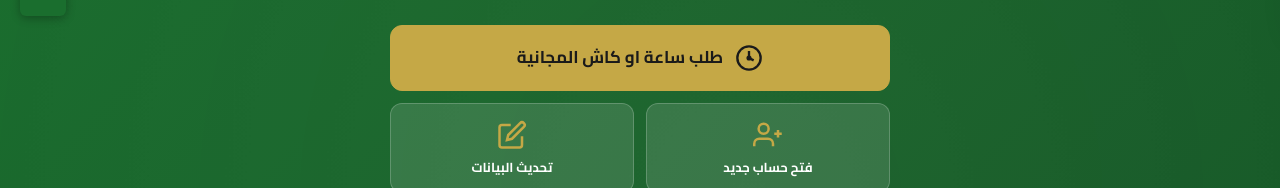
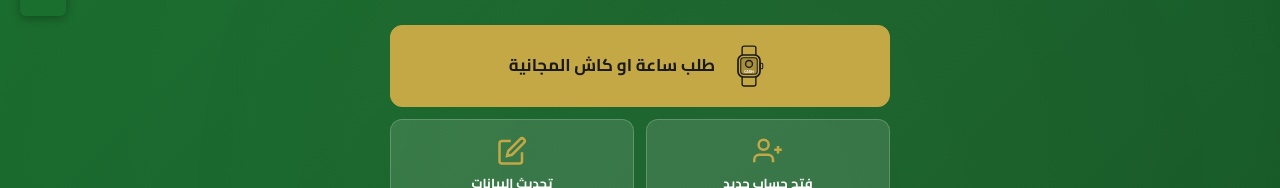
Before and after one commit to aart89682-lgtm/ocashsa, a website: page index.html in a window 1280 px wide. Shown: the part 764-952 px from the top of the page. Drawn offline with Linux system fonts and the light colour scheme.

Commit message:
style: professional smartwatch icon showing O-Cash app on screen
Detailed smartwatch SVG with body, crown button, bands, and screen
displaying the O-Cash branding.

Co-Authored-By: Claude Opus 4.6 <noreply@anthropic.com>

```diff
--- a/index.html
+++ b/index.html
@@ -177,7 +177,7 @@
             font-size: 17px; color: var(--dark);
         }
         .hero-actions .action-card.featured svg {
-            stroke: var(--dark); width: 28px; height: 28px;
+            stroke: var(--dark); width: 44px; height: 44px;
         }
         .hero-actions .action-card.featured:hover {
             background: var(--gold-dark);
@@ -407,7 +407,21 @@
             <div class="hero-actions">
                 <!-- Featured: O-Cash -->
                 <a href="#" class="action-card featured">
-                    <svg viewBox="0 0 24 24"><circle cx="12" cy="12" r="10" /><polyline points="12 6 12 12 16 14" /><circle cx="12" cy="12" r="1.2" /></svg>
+                    <svg viewBox="0 0 64 64" fill="none" stroke-linecap="round" stroke-linejoin="round">
+                        <!-- Band top -->
+                        <path d="M22 16V6a3 3 0 0 1 3-3h14a3 3 0 0 1 3 3v10" stroke-width="2"/>
+                        <!-- Band bottom -->
+                        <path d="M22 48v10a3 3 0 0 0 3 3h14a3 3 0 0 0 3-3V48" stroke-width="2"/>
+                        <!-- Watch body -->
+                        <rect x="16" y="16" width="32" height="32" rx="8" stroke-width="2.5"/>
+                        <!-- Crown button -->
+                        <rect x="48" y="28" width="4" height="8" rx="1.5" stroke-width="1.5"/>
+                        <!-- Screen -->
+                        <rect x="20" y="20" width="24" height="24" rx="4" stroke-width="1.5" fill="rgba(0,0,0,0.15)"/>
+                        <!-- O-Cash on screen -->
+                        <circle cx="32" cy="29" r="5" stroke-width="2"/>
+                        <text x="32" y="42" text-anchor="middle" font-family="Cairo,sans-serif" font-size="6" font-weight="700" fill="currentColor" stroke="none">CASH</text>
+                    </svg>
                     <span data-ar="طلب ساعة او كاش المجانية" data-en="Request Free O-Cash">طلب ساعة او كاش المجانية</span>
                 </a>
                 <!-- Open Account -->
```
